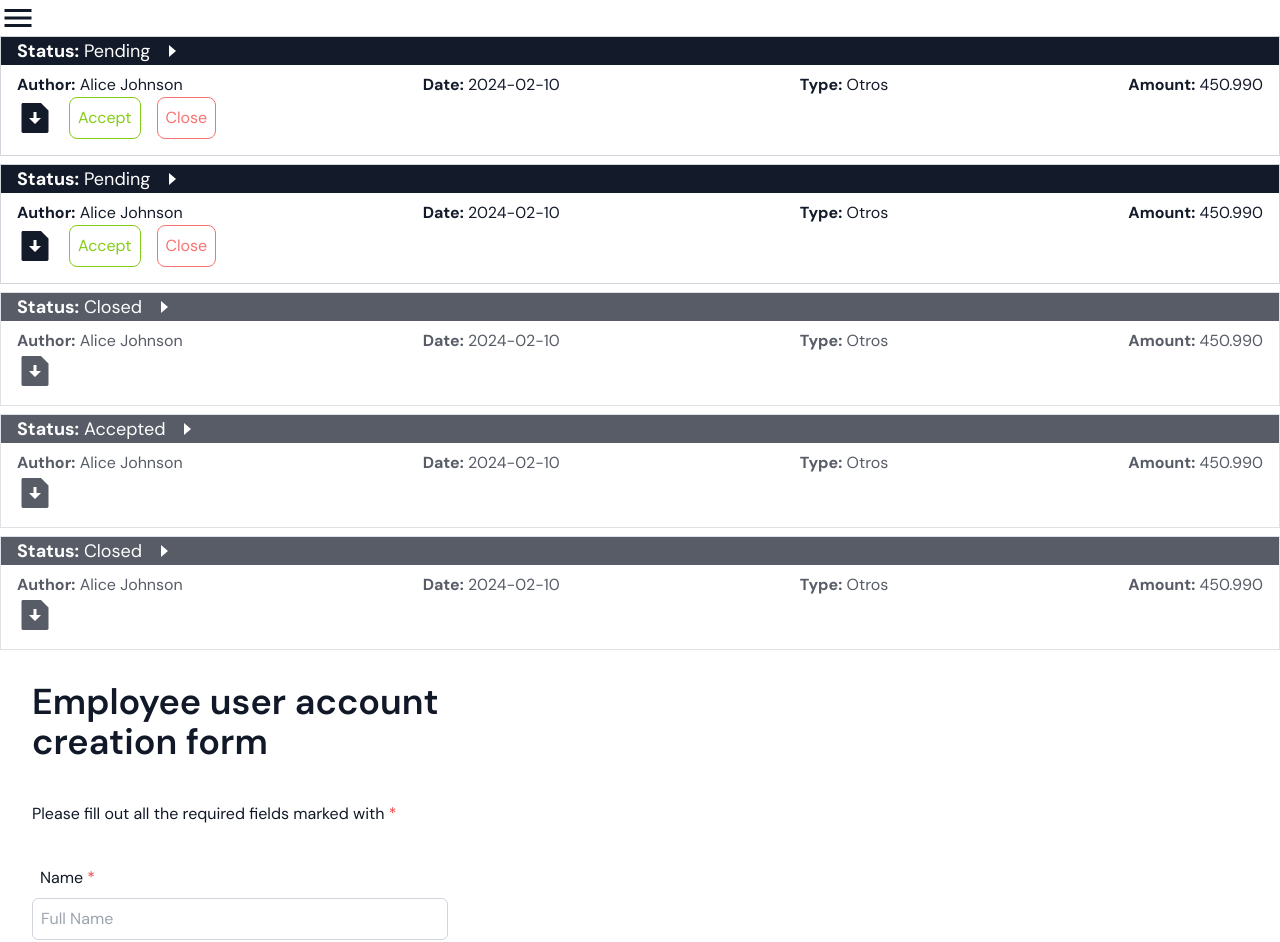
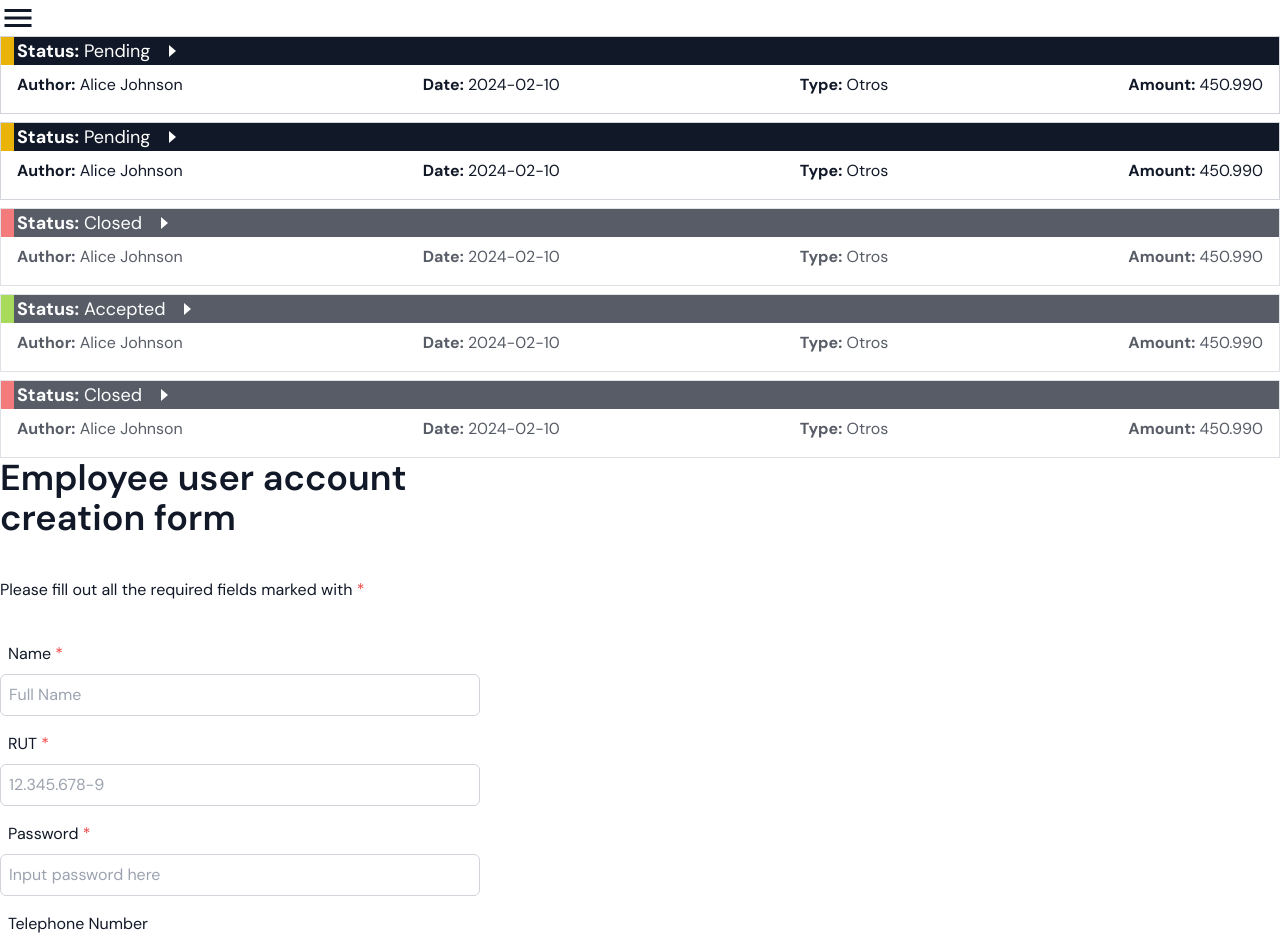
Before and after one commit to yukichigato/rendicion-de-gastos, a Next.js app in the folder client/: page / in a window 1280 px wide. Shown: the top 942 px of the page. Built offline with nearby package versions, Linux system fonts and the light colour scheme.

Commit message:
Client: Fixed UI components

```diff
--- a/client/src/app/page.tsx
+++ b/client/src/app/page.tsx
@@ -3,6 +3,7 @@ import ExpenseReportCreationForm from "@/ui/ExpenseReport/ExpenseReportCreationF
 import LoginForm from "@/ui/Forms/LoginForm";
 import Table from "@/ui/Table/Table";
 import ExpenseReport from "@/ui/ExpenseReport/ExpenseReport";
+import { expenseReportOptions } from "@/ui/ExpenseReport/utils";
 
 const Home = () => {
   const tableHeadContent = [
@@ -102,7 +103,11 @@ const Home = () => {
     <main className="flex flex-col">
       <div className="flex w-full flex-col gap-2">
         {expenseReportData.map((report, index) => (
-          <ExpenseReport data={report} key={index} />
+          <ExpenseReport
+            data={report}
+            key={index}
+            options={expenseReportOptions(report.status)}
+          />
         ))}
       </div>
       <div className="w-[30rem]">
--- /dev/null
+++ b/client/src/app/profile-submissions/page.tsx
@@ -0,0 +1,7 @@
+import React from "react";
+
+const page = () => {
+  return <div>page</div>;
+};
+
+export default page;
--- a/client/src/ui/ExpenseReport/ExpenseReport.tsx
+++ b/client/src/ui/ExpenseReport/ExpenseReport.tsx
@@ -5,21 +5,26 @@ import { RiFileDownloadFill } from "react-icons/ri";
 import DataText from "@/ui/ExpenseReport/DataText";
 import ExpenseReportHeader from "@/ui/ExpenseReport/ExpenseReportHeader";
 import AcceptCloseButtons from "@/ui/ExpenseReport/AcceptCloseButtons";
+import { ExpenseReportOptions } from "@/ui/ExpenseReport/utils";
 
-const ExpenseReport = ({ data }: { data: ExpenseReportData }) => {
-  const [color, setColor] = useState("");
-  const [opacity, setOpacity] = useState("");
+const ExpenseReport = ({
+  data,
+  options,
+}: {
+  data: ExpenseReportData;
+  options: ExpenseReportOptions;
+}) => {
   const [rotation, setRotation] = useState("rotate-0");
-  const [hidden, setHidden] = useState("0");
-  const [margin, setMargin] = useState("0");
+  const [hidden, setHidden] = useState("h-0");
+  const [margin, setMargin] = useState("mt-0");
 
   const toggleRotation = () => {
     setRotation((prev) => (prev === "rotate-0" ? "rotate-90" : "rotate-0"));
   };
 
   const toggleHidden = () => {
-    setMargin(margin === "0" ? "6" : "0");
-    setHidden((prev) => (prev === "0" ? "auto" : "0"));
+    setMargin(margin === "mt-0" ? "mt-6" : "mt-0");
+    setHidden((prev) => (prev === "h-0" ? "h-auto" : "h-0"));
     console.log(hidden, margin);
   };
 
@@ -28,32 +33,13 @@ const ExpenseReport = ({ data }: { data: ExpenseReportData }) => {
     toggleHidden();
   };
 
-  useLayoutEffect(() => {
-    switch (data.status) {
-      case "Accepted":
-        setColor("lime-500");
-        setOpacity("opacity-70");
-        break;
-      case "Pending":
-        setColor("yellow-500");
-        // Unless I do this, the drop-down menu will render bellow "pending" yellow bars, no idea why.
-        // This sucks.
-        setOpacity("opacity-[99%]");
-        break;
-      case "Closed":
-        setColor("red-500");
-        setOpacity("opacity-70");
-        break;
-    }
-  });
-
   return (
     <article
-      className={`flex flex-col border-[.0625rem] border-gray-300 pb-4 ${opacity} transition-all duration-100`}
+      className={`flex flex-col border-[.0625rem] border-gray-300 pb-4 ${options.opacity} transition-all duration-100`}
     >
       <header
         onClick={toggleExpenseReport}
-        className={`relative mb-2 flex cursor-pointer bg-gray-900 pl-4 text-lg text-white before:absolute before:left-0 before:z-10 before:h-full before:w-[1%] before:bg-${color}`}
+        className={`relative mb-2 flex cursor-pointer bg-gray-900 pl-4 text-lg text-white before:absolute before:left-0 before:h-full before:w-[1%] before:content-[''] ${options.bgcolor}`}
       >
         <ExpenseReportHeader dataStatus={data.status} rotation={rotation} />
       </header>
@@ -66,7 +52,7 @@ const ExpenseReport = ({ data }: { data: ExpenseReportData }) => {
       </section>
 
       <section
-        className={`ml-4 mt-${margin} flex h-${hidden} transition-transition w-full items-center gap-4 self-start overflow-hidden duration-100`}
+        className={`transition-transition ${hidden} ${margin} ml-4 flex w-full items-center gap-4 self-start overflow-hidden duration-100`}
       >
         <a
           href="data.backupURL"
--- /dev/null
+++ b/client/src/ui/ExpenseReport/utils.ts
@@ -0,0 +1,17 @@
+export interface ExpenseReportOptions {
+  bgcolor: string;
+  opacity: string;
+}
+
+export const expenseReportOptions = (status: string): ExpenseReportOptions => {
+  switch (status) {
+    case "Accepted":
+      return { bgcolor: "before:bg-lime-500", opacity: "opacity-70" };
+    case "Pending":
+      return { bgcolor: "before:bg-yellow-500", opacity: "opacity-100" };
+    case "Closed":
+      return { bgcolor: "before:bg-red-500", opacity: "opacity-70" };
+    default:
+      return { bgcolor: "before:bg-white", opacity: "opacity-100" };
+  }
+};
--- a/client/src/ui/Forms/LoginForm.tsx
+++ b/client/src/ui/Forms/LoginForm.tsx
@@ -11,7 +11,7 @@ const LoginForm = () => {
   const passwordInputRef = useRef(null);
 
   return (
-    <form action="" className="flex flex-col p-8">
+    <form action="" className="flex flex-col">
       <h1 className="mb-10 justify-center self-center text-4xl font-semibold">
         Good to see you again
       </h1>
--- a/client/src/ui/Forms/UserCreationForm.tsx
+++ b/client/src/ui/Forms/UserCreationForm.tsx
@@ -22,7 +22,7 @@ const UserCreationForm = () => {
   const statusInputRef = useRef(null);
 
   return (
-    <form action="" className="flex flex-col p-8">
+    <form action="" className="flex flex-col">
       <h1 className="mb-10 justify-center self-center text-4xl font-semibold">
         Employee user account creation form
       </h1>
```
Also changed, not shown: client/src/app/requests/page.tsx (added).
